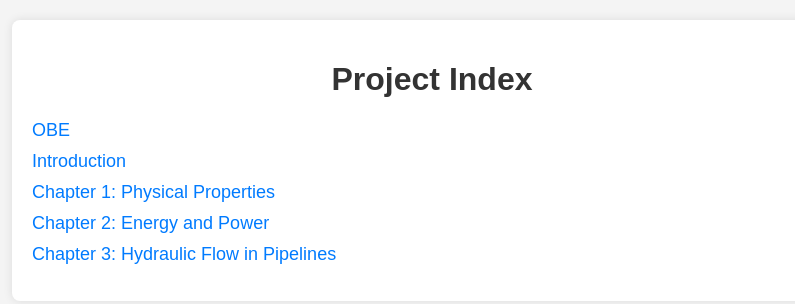
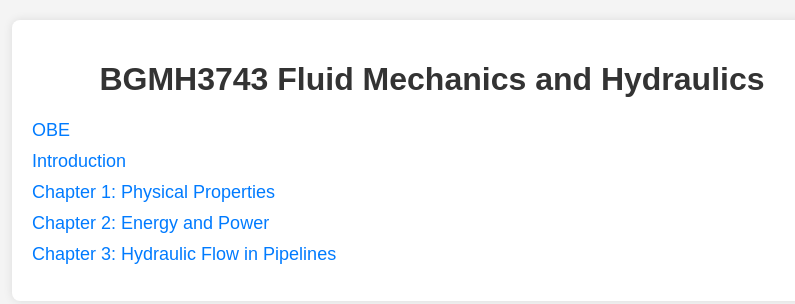
Before and after one commit to dckm/chewkm.github.io, a plain HTML site: page index.html in a window 1280 px wide. Shown: the whole page, without its empty margins (208-1003 px from the left). Drawn offline with Linux system fonts and the light colour scheme.

Commit message:
Update index.html

```diff
--- a/index.html
+++ b/index.html
@@ -42,7 +42,7 @@
 </head>
 <body>
     <div class="container">
-        <h1>Project Index</h1>
+        <h1>BGMH3743 Fluid Mechanics and Hydraulics</h1>
         <ul>
             <li><a href="BGMH3743/OBE.html">OBE</a></li>
             <li><a href="BGMH3743/Introduction.html">Introduction</a></li>
```
